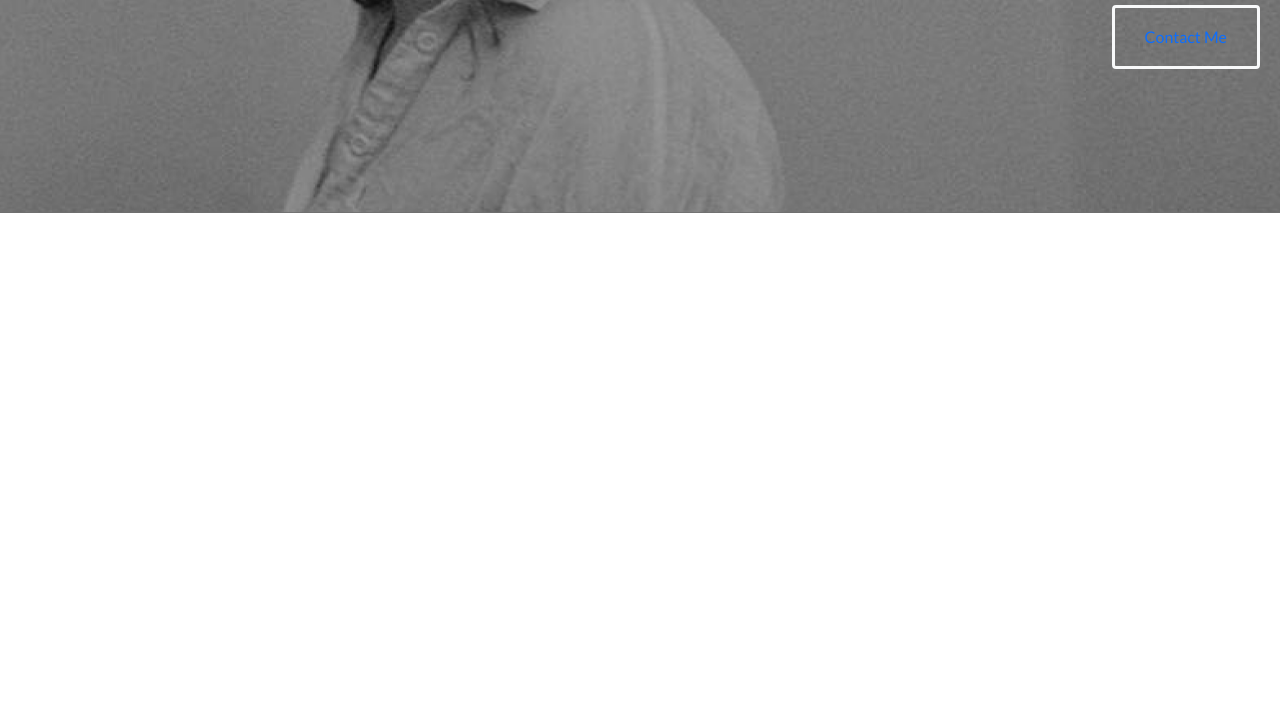
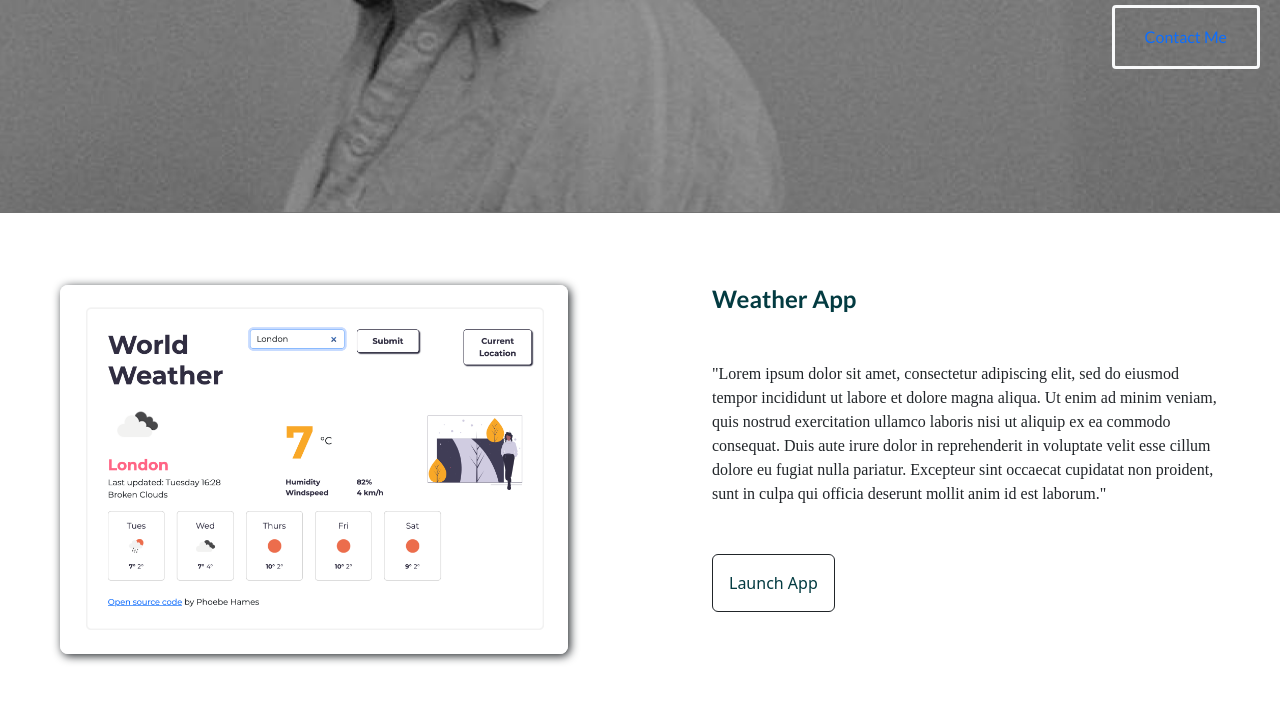
Before and after one commit to PAZHames/portfolio-project, a plain HTML site: page index.html in a window 1280 px wide. Shown: the part 615-1316 px from the top of the page. Before the commit the page ends 828 px from the top, so only its background shows below. Drawn offline with nearby package versions, Linux system fonts and the light colour scheme; a web font is replaced by a local one.

Commit message:
added html and css to first row of homepage

```diff
--- a/index.html
+++ b/index.html
@@ -68,7 +68,30 @@
       <br />
       <br />
     </div>
-
+    <div class="row">
+      <div class="col mb-4 mt-4 ms-4 me-4 p-5">
+        <img
+          src="src/images/Weather App.png"
+          class="img-fluid project-image"
+          alt=""
+        />
+      </div>
+      <div class="col mb-4 mt-4 ms-4 me-4 p-5">
+        <h2 class="project-title">Weather App</h2>
+        <p class="mb-5 project-description">
+          "Lorem ipsum dolor sit amet, consectetur adipiscing elit, sed do
+          eiusmod tempor incididunt ut labore et dolore magna aliqua. Ut enim ad
+          minim veniam, quis nostrud exercitation ullamco laboris nisi ut
+          aliquip ex ea commodo consequat. Duis aute irure dolor in
+          reprehenderit in voluptate velit esse cillum dolore eu fugiat nulla
+          pariatur. Excepteur sint occaecat cupidatat non proident, sunt in
+          culpa qui officia deserunt mollit anim id est laborum."
+        </p>
+        <a href="" class="btn btn-outline-dark project-button p-3"
+          >Launch App</a
+        >
+      </div>
+    </div>
     <script
       src="https://cdn.jsdelivr.net/npm/bootstrap@5.3.0-alpha1/dist/js/bootstrap.bundle.min.js"
       integrity="sha384-w76AqPfDkMBDXo30jS1Sgez6pr3x5MlQ1ZAGC+nuZB+EYdgRZgiwxhTBTkF7CXvN"
--- a/src/style.css
+++ b/src/style.css
@@ -1,8 +1,8 @@
 :root {
   --heading-font-family: "Lato", sans-serif;
   --default-font-family: "Red Hat Mono";
-  --highlight-color: #963C18;
-  --default-box-shadow: 2px 2px 2px ;
+  --highlight-color:#033B41;
+  --default-box-shadow: 2px 2px 10px ;
 }
 
 h1 {
@@ -17,8 +17,10 @@ h2 {
   font-size: 24px;
   padding-bottom: 40px;
 }
-li {
-  text-align: right;
+
+
+p {
+  font-family: var(--default-font-family);
 }
 
 .navbar {
@@ -28,7 +30,7 @@ li {
 
 .navbar-brand {
   font-family: var(--heading-font-family);
-  font-size: 26px;
+  font-size: 20px;
   font-weight: bolder;
   padding-right: 30px;
 }
@@ -40,6 +42,7 @@ li {
 .contact-button {
   border-radius: 4px;
   border-width: medium;
+
   line-height: 27px;
   padding: 15px 30px;
 
@@ -67,12 +70,28 @@ li {
 
 .hero {
   background-image: url(images/hero1.png);
-  width: 100%;
   background-size: cover;
   background-position: center;
-  position: relative;
-
   color: white;
   text-align: right;
   padding: 120px 20px;
 }
+
+.project-image {
+  box-shadow: var(--default-box-shadow);
+  border-radius: 8px;
+}
+
+.project-title {
+  font-family: var(--heading-font-family);
+  font-weight: bold;
+  color: var(--highlight-color);
+}
+.project-button {
+  color: var(--highlight-color);
+}
+.project-button:hover {
+  background-color: var(--highlight-color);
+  color: white;
+  border-color: var(--highlight-color);
+}
```
Also changed, not shown: src/images/Weather App.png (added), 1 other file.
